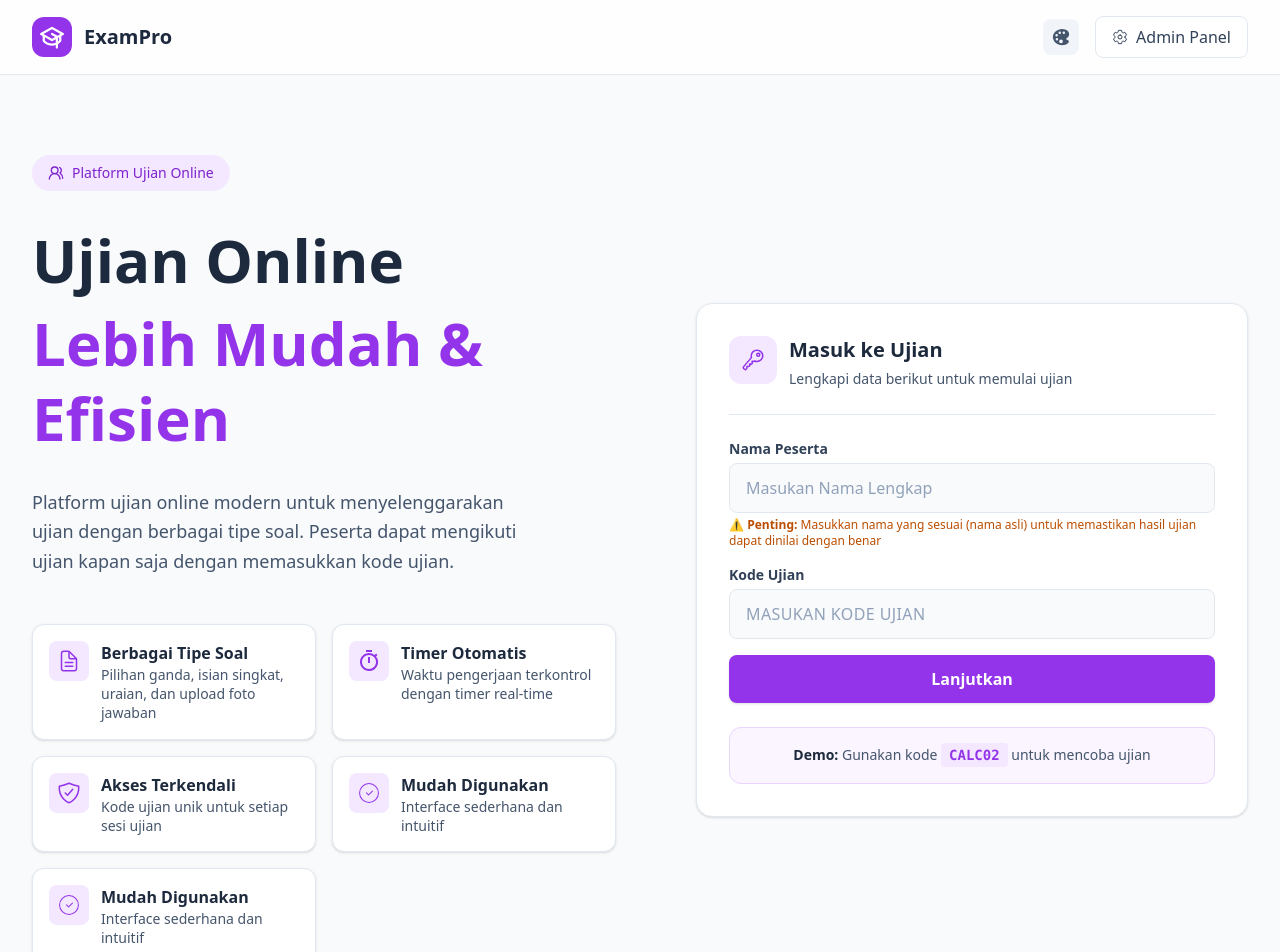
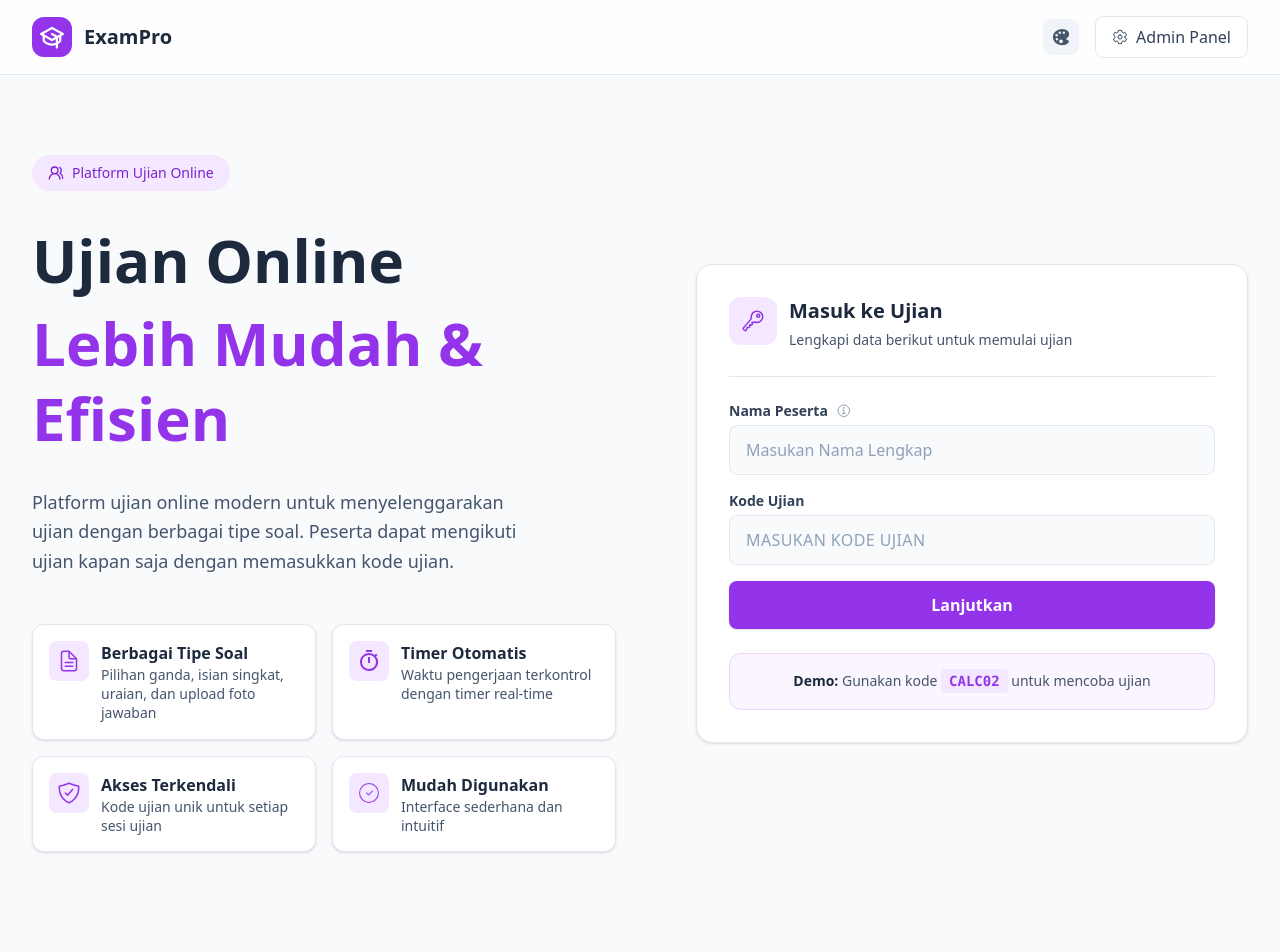
Before and after one commit to toriqafanudin23/web-ujian-onlie, a React (Vite) app: page / in a window 1280 px wide. Shown: the top 952 px of the page. Built offline with nearby package versions, Linux system fonts and the light colour scheme.

Commit message:
color palette & print pdf

```diff
--- a/src/pages/Hero.tsx
+++ b/src/pages/Hero.tsx
@@ -7,7 +7,7 @@ import { MdOutlineTimer } from "react-icons/md";
 import { IoShieldCheckmarkOutline } from "react-icons/io5";
 import { CiCircleCheck } from "react-icons/ci";
 import { LuUsersRound } from "react-icons/lu";
-import { IoKeyOutline } from "react-icons/io5";
+import { IoKeyOutline, IoInformationCircleOutline } from "react-icons/io5";
 import toast from "react-hot-toast";
 import { examApi } from "../services/api";
 import ThemeToggle from "../components/ThemeToggle";
@@ -28,11 +28,6 @@ const features = [
     icon: <IoShieldCheckmarkOutline className="w-6 h-6" />,
     title: "Akses Terkendali",
     description: "Kode ujian unik untuk setiap sesi ujian",
-  },
-  {
-    icon: <CiCircleCheck className="w-6 h-6" />,
-    title: "Mudah Digunakan",
-    description: "Interface sederhana dan intuitif",
   },
   {
     icon: <CiCircleCheck className="w-6 h-6" />,
@@ -174,9 +169,20 @@ export default function Index() {
                 {/* Form */}
                 <form onSubmit={handleJoinExam} className="space-y-4">
                   <div>
-                    <label className="block text-sm font-semibold text-slate-700 dark:text-slate-300 mb-1">
-                      Nama Peserta
-                    </label>
+                    <div className="flex items-center gap-2 mb-1">
+                      <label className="text-sm font-semibold text-slate-700 dark:text-slate-300">
+                        Nama Peserta
+                      </label>
+                      <div className="group relative">
+                        <IoInformationCircleOutline className="w-4 h-4 text-slate-400 hover:text-primary-600 cursor-help transition-colors" />
+                        <div className="absolute bottom-full left-1/2 -translate-x-1/2 mb-2 w-64 p-3 bg-slate-800 text-white text-xs rounded-lg opacity-0 invisible group-hover:opacity-100 group-hover:visible transition-all duration-200 z-50 shadow-lg pointer-events-none">
+                          <div className="absolute top-full left-1/2 -translate-x-1/2 border-4 border-transparent border-t-slate-800"></div>
+                          ⚠️ <strong>Penting:</strong> Masukkan nama yang sesuai
+                          (nama asli) untuk memastikan hasil ujian dapat dinilai
+                          dengan benar
+                        </div>
+                      </div>
+                    </div>
                     <input
                       type="text"
                       placeholder="Masukan Nama Lengkap"
@@ -185,11 +191,6 @@ export default function Index() {
                       className="w-full px-4 py-3 bg-slate-50 dark:bg-slate-800 border border-slate-200 dark:border-slate-700 rounded-lg text-slate-800 dark:text-white placeholder-slate-400 focus:outline-none focus:border-primary-600 focus:ring-2 focus:ring-primary-200 dark:focus:ring-primary-900 transition-all duration-200 font-medium"
                       required
                     />
-                    <p className="text-xs text-amber-700 dark:text-amber-400 mt-1">
-                      ⚠️ <strong>Penting:</strong> Masukkan nama yang sesuai
-                      (nama asli) untuk memastikan hasil ujian dapat dinilai
-                      dengan benar
-                    </p>
                   </div>
                   <div>
                     <label className="block text-sm font-semibold text-slate-700 dark:text-slate-300 mb-1">
```
